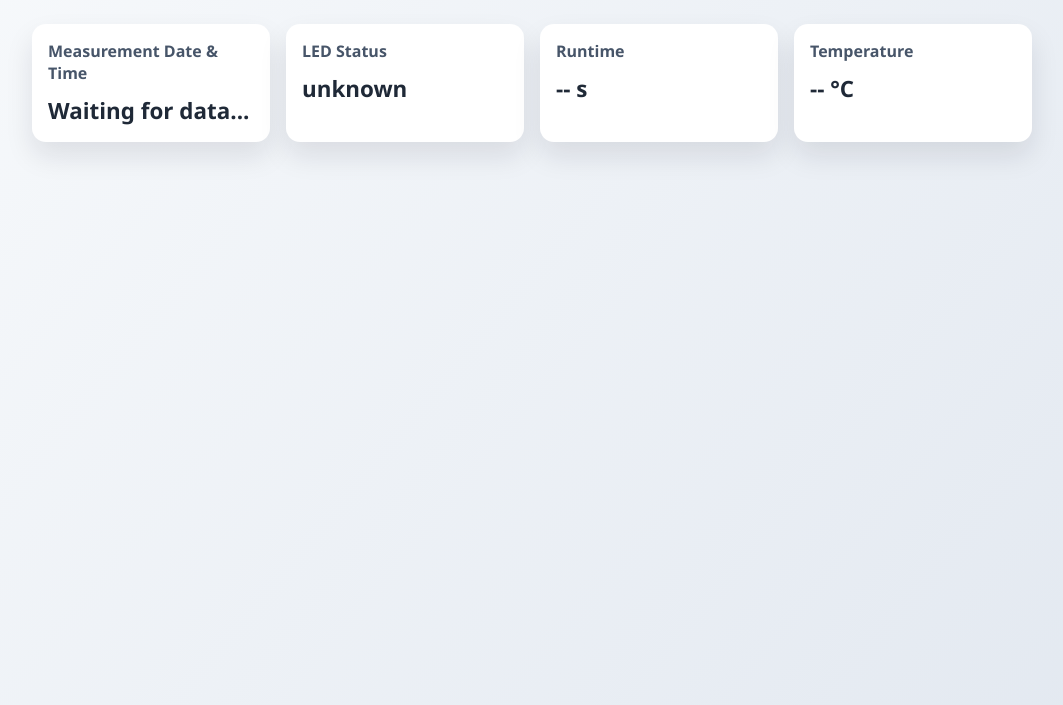
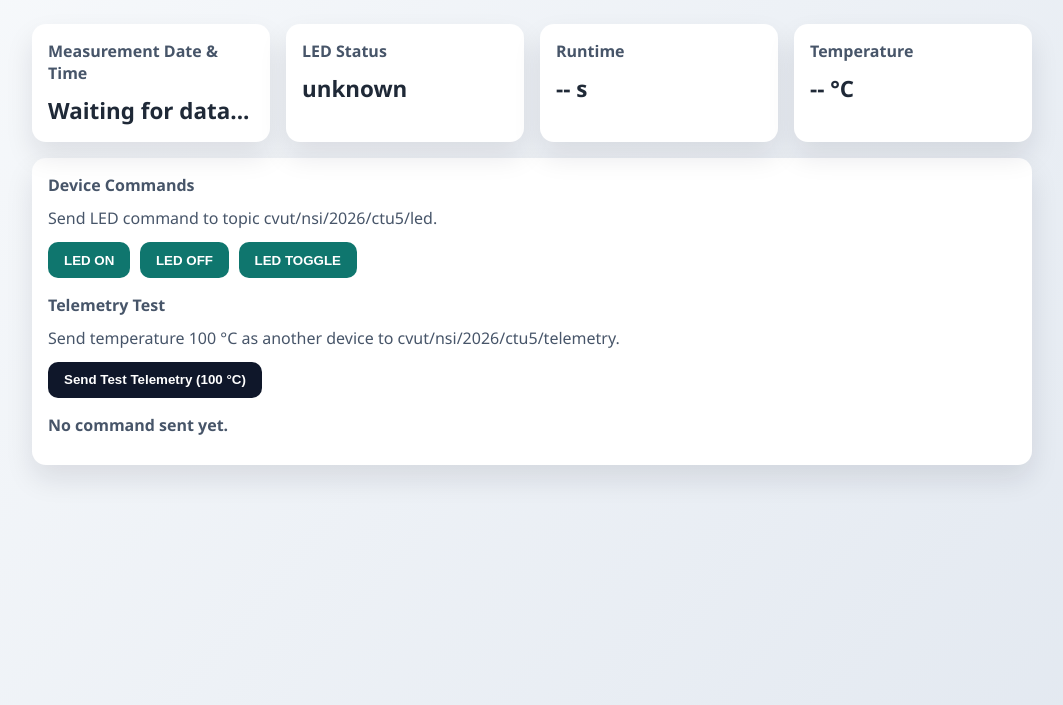
Before and after one commit to Jirka7521/NSI_SecondMiniProject, a Flask app: page / in a window 1280 px wide. Shown: the part 105-810 px from the top of the page, without its empty margins (108-1171 px from the left). Run offline with Flask 3, Linux system fonts and the light colour scheme; parts of the project's set-up code (start-up, migrations or seed data) failed here and were passed over.

Commit message:
Implement LED control and telemetry features in MQTT dashboard

```diff
--- a/Desktop/server.py
+++ b/Desktop/server.py
@@ -20,7 +20,7 @@ from pathlib import Path
 from typing import Any
 
 from dotenv import load_dotenv
-from flask import Flask, jsonify, render_template
+from flask import Flask, jsonify, render_template, request
 from paho.mqtt import client as mqtt_client
 
 
@@ -35,6 +35,23 @@ ENV_FILE_PATH = BASE_DIR / ".env"
 # Load the .env file before reading any environment variables.
 load_dotenv(ENV_FILE_PATH)
 
+
+def get_required_env(name: str) -> str:
+    """Return environment variable value or fail fast with clear message."""
+    value = os.environ.get(name)
+    if value is None or not value.strip():
+        raise RuntimeError(f"Missing required environment variable: {name}")
+    return value.strip()
+
+
+def get_required_int_env(name: str) -> int:
+    """Parse required integer environment variable or fail fast."""
+    raw_value = get_required_env(name)
+    try:
+        return int(raw_value)
+    except ValueError as exc:
+        raise RuntimeError(f"Environment variable {name} must be integer, got: {raw_value}") from exc
+
 # Flask server settings.
 FLASK_HOST = os.environ.get("FLASK_HOST", "127.0.0.1")
 FLASK_PORT = int(os.environ.get("FLASK_PORT", "5000"))
@@ -43,14 +60,15 @@ FLASK_DEBUG = os.environ.get("FLASK_DEBUG", "true").lower() == "true"
 # MQTT connection settings.
 # This project intentionally uses plain MQTT without authentication/TLS,
 # because the requirement is local/simple broker usage only.
-MQTT_BROKER_HOST = os.environ.get("MQTT_BROKER_HOST", "localhost")
-MQTT_BROKER_PORT = int(os.environ.get("MQTT_BROKER_PORT", "1883"))
-MQTT_KEEPALIVE_SECONDS = int(os.environ.get("MQTT_KEEPALIVE_SECONDS", "60"))
-MQTT_TOPIC_FILTER = os.environ.get("MQTT_TOPIC_FILTER")
+MQTT_BROKER_HOST = get_required_env("MQTT_BROKER_HOST")
+MQTT_BROKER_PORT = get_required_int_env("MQTT_BROKER_PORT")
+MQTT_KEEPALIVE_SECONDS = get_required_int_env("MQTT_KEEPALIVE_SECONDS")
+MQTT_TOPIC_FILTER = get_required_env("MQTT_TOPIC_FILTER")
+MQTT_LED_COMMAND_TOPIC = get_required_env("MQTT_LED_COMMAND_TOPIC")
+MQTT_TELEMETRY_TOPIC = get_required_env("MQTT_TELEMETRY_TOPIC")
 
-if MQTT_TOPIC_FILTER is None:
-    print("[Config] WARNING: MQTT_TOPIC_FILTER not set in .env; defaulting to '#' (subscribe all).")
-    MQTT_TOPIC_FILTER = "#"
+# We intentionally identify test telemetry as a separate producer.
+DESKTOP_TEST_DEVICE_ID = os.environ.get("DESKTOP_TEST_DEVICE_ID", "desktop-telemetry-tester")
 
 # Frontend polling interval in milliseconds.
 FRONTEND_REFRESH_MS = int(os.environ.get("FRONTEND_REFRESH_MS", "2000"))
@@ -58,6 +76,10 @@ FRONTEND_REFRESH_MS = int(os.environ.get("FRONTEND_REFRESH_MS", "2000"))
 # API route constants.
 ROUTE_DASHBOARD = "/"
 ROUTE_LATEST = "/api/latest"
+ROUTE_LED_COMMAND = "/api/commands/led"
+ROUTE_TEMPERATURE_TEST = "/api/commands/test-temperature"
+
+ALLOWED_LED_COMMANDS = {"ON", "OFF", "TOGGLE"}
 
 
 # -----------------------------------------------------------------------------
@@ -82,6 +104,7 @@ latest_data: dict[str, Any] = {
 # -----------------------------------------------------------------------------
 
 app = Flask(__name__)
+mqtt_subscriber_client: mqtt_client.Client | None = None
 
 
 def build_measurement_timestamp(value_from_payload: Any) -> str:
@@ -103,7 +126,7 @@ def build_measurement_timestamp(value_from_payload: Any) -> str:
     return datetime.now(tz=timezone.utc).isoformat()
 
 
-def update_latest_data_from_payload(payload_dict: dict[str, Any], raw_payload: str) -> None:
+def update_latest_data_from_payload(payload_dict: dict[str, Any]) -> None:
     """
     Normalize MQTT payload fields into a stable frontend shape.
 
@@ -142,7 +165,7 @@ def update_latest_data_from_payload(payload_dict: dict[str, Any], raw_payload: s
 def on_mqtt_connect(client: mqtt_client.Client, userdata: Any, flags: Any, reason_code: int, properties: Any = None) -> None:
     """Subscribe to MQTT topic filter after successful broker connection."""
     if reason_code == 0:
-        # Subscribe to all broker topics by default ("#") and keep only
+        # Subscribe to configured topic filter and keep only
         # the most recently received message in memory.
         client.subscribe(MQTT_TOPIC_FILTER)
         print(f"[MQTT] Connected. Subscribed to topic filter: {MQTT_TOPIC_FILTER}")
@@ -157,15 +180,15 @@ def on_mqtt_message(client: mqtt_client.Client, userdata: Any, message: mqtt_cli
     try:
         payload_dict = json.loads(raw_payload)
         if isinstance(payload_dict, dict):
-            update_latest_data_from_payload(payload_dict, raw_payload)
+            update_latest_data_from_payload(payload_dict)
         else:
             print("[MQTT] Ignored non-dictionary JSON payload.")
     except json.JSONDecodeError:
         print("[MQTT] Ignored invalid JSON payload.")
 
 
-def build_mqtt_client() -> mqtt_client.Client:
-    """Create, configure, and return MQTT client instance."""
+def build_mqtt_subscriber_client() -> mqtt_client.Client:
+    """Create and configure MQTT client used for telemetry subscription."""
     # Empty client_id lets broker assign/generated handling when supported,
     # which is fine because this dashboard has only one data source/device.
     client = mqtt_client.Client(mqtt_client.CallbackAPIVersion.VERSION2)
@@ -175,17 +198,38 @@ def build_mqtt_client() -> mqtt_client.Client:
     return client
 
 
+def build_mqtt_publisher_client() -> mqtt_client.Client:
+    """Create MQTT client used for one-shot publish requests from dashboard."""
+    return mqtt_client.Client(mqtt_client.CallbackAPIVersion.VERSION2)
+
+
+def publish_mqtt_payload(topic: str, payload: str) -> None:
+    """Publish text payload to topic and raise RuntimeError on failure."""
+    publisher = build_mqtt_publisher_client()
+
+    try:
+        publisher.connect(MQTT_BROKER_HOST, MQTT_BROKER_PORT, MQTT_KEEPALIVE_SECONDS)
+        result_info = publisher.publish(topic, payload)
+        result_info.wait_for_publish(timeout=2.0)
+
+        if result_info.rc != mqtt_client.MQTT_ERR_SUCCESS:
+            raise RuntimeError(f"MQTT publish failed with rc={result_info.rc}")
+    finally:
+        publisher.disconnect()
+
+
 def start_mqtt_background_loop() -> None:
     """
     Connect to broker and keep MQTT network loop running in background thread.
 
     If connection fails, Flask still starts, so frontend remains available.
     """
-    mqtt = build_mqtt_client()
+    global mqtt_subscriber_client
+    mqtt_subscriber_client = build_mqtt_subscriber_client()
 
     try:
-        mqtt.connect(MQTT_BROKER_HOST, MQTT_BROKER_PORT, MQTT_KEEPALIVE_SECONDS)
-        mqtt.loop_start()
+        mqtt_subscriber_client.connect(MQTT_BROKER_HOST, MQTT_BROKER_PORT, MQTT_KEEPALIVE_SECONDS)
+        mqtt_subscriber_client.loop_start()
         print(f"[MQTT] Trying broker {MQTT_BROKER_HOST}:{MQTT_BROKER_PORT}")
     except Exception as exc:  # noqa: BLE001
         print(f"[MQTT] Could not connect: {exc}")
@@ -201,6 +245,8 @@ def dashboard() -> str:
     return render_template(
         "index.html",
         api_latest_path=ROUTE_LATEST,
+        api_led_command_path=ROUTE_LED_COMMAND,
+        api_temperature_test_path=ROUTE_TEMPERATURE_TEST,
         frontend_refresh_ms=FRONTEND_REFRESH_MS,
     )
 
@@ -214,6 +260,53 @@ def get_latest_data() -> Any:
     return jsonify(snapshot)
 
 
+@app.post(ROUTE_LED_COMMAND)
+def send_led_command() -> Any:
+    """Send ON/OFF/TOGGLE command to LED MQTT topic."""
+    payload = request.get_json(silent=True) or {}
+    command = str(payload.get("command", "")).strip().upper()
+
+    if command not in ALLOWED_LED_COMMANDS:
+        return jsonify(
+            {
+                "status": "error",
+                "message": f"Unsupported LED command. Allowed: {sorted(ALLOWED_LED_COMMANDS)}",
+            }
+        ), 400
+
+    try:
+        publish_mqtt_payload(MQTT_LED_COMMAND_TOPIC, command)
+    except Exception as exc:  # noqa: BLE001
+        return jsonify({"status": "error", "message": f"Publish failed: {exc}"}), 502
+
+    return jsonify({"status": "sent", "topic": MQTT_LED_COMMAND_TOPIC, "command": command})
+
+
+@app.post(ROUTE_TEMPERATURE_TEST)
+def send_temperature_test() -> Any:
+    """Publish simulated telemetry from desktop test device with 100 C value."""
+    telemetry_payload = {
+        "date": datetime.now(tz=timezone.utc).isoformat(),
+        "runtime": 0,
+        "ledstatus": "unknown",
+        "temperature": 100,
+        "device": DESKTOP_TEST_DEVICE_ID,
+    }
+
+    try:
+        publish_mqtt_payload(MQTT_TELEMETRY_TOPIC, json.dumps(telemetry_payload))
+    except Exception as exc:  # noqa: BLE001
+        return jsonify({"status": "error", "message": f"Publish failed: {exc}"}), 502
+
+    return jsonify(
+        {
+            "status": "sent",
+            "topic": MQTT_TELEMETRY_TOPIC,
+            "payload": telemetry_payload,
+        }
+    )
+
+
 if __name__ == "__main__":
     # Start MQTT before Flask so data can begin flowing immediately.
     start_mqtt_background_loop()
--- a/Desktop/static/dashboard.js
+++ b/Desktop/static/dashboard.js
@@ -9,8 +9,15 @@ const measurementDateTimeElement = document.getElementById("measurement-datetime
 const ledStatusElement = document.getElementById("led-status");
 const runtimeElement = document.getElementById("runtime");
 const temperatureElement = document.getElementById("temperature");
+const ledOnButton = document.getElementById("led-on");
+const ledOffButton = document.getElementById("led-off");
+const ledToggleButton = document.getElementById("led-toggle");
+const sendTemperatureTestButton = document.getElementById("send-temperature-test");
+const commandStatusElement = document.getElementById("command-status");
 
 const apiPath = dashboardElement.dataset.apiPath;
+const ledCommandPath = dashboardElement.dataset.ledCommandPath;
+const temperatureTestPath = dashboardElement.dataset.temperatureTestPath;
 const refreshMs = Number(dashboardElement.dataset.refreshMs || "2000");
 
 // -----------------------------------------------------------------------------
@@ -54,6 +61,54 @@ function renderData(data) {
     temperatureElement.textContent = formatTemperature(data.temperature);
 }
 
+function setCommandStatus(message, isError = false) {
+    if (!commandStatusElement) {
+        return;
+    }
+
+    commandStatusElement.textContent = message;
+    commandStatusElement.classList.toggle("error", isError);
+}
+
+async function postJson(path, body) {
+    const response = await fetch(path, {
+        method: "POST",
+        headers: {
+            "Content-Type": "application/json",
+        },
+        body: JSON.stringify(body || {}),
+    });
+
+    const responseData = await response.json();
+    if (!response.ok) {
+        throw new Error(responseData.message || `Request failed: ${response.status}`);
+    }
+
+    return responseData;
+}
+
+async function sendLedCommand(command) {
+    try {
+        const result = await postJson(ledCommandPath, { command });
+        setCommandStatus(`LED command sent: ${result.command}`);
+    } catch (error) {
+        setCommandStatus(`LED command failed: ${error.message}`, true);
+        console.error(error);
+    }
+}
+
+async function sendTemperatureTest() {
+    try {
+        const result = await postJson(temperatureTestPath, {});
+        setCommandStatus(
+            `Test telemetry sent: ${result.payload.temperature} °C from ${result.payload.device}`
+        );
+    } catch (error) {
+        setCommandStatus(`Telemetry test failed: ${error.message}`, true);
+        console.error(error);
+    }
+}
+
 async function loadLatestData() {
     try {
         const response = await fetch(apiPath, { cache: "no-store" });
@@ -70,6 +125,22 @@ async function loadLatestData() {
     }
 }
 
+if (ledOnButton) {
+    ledOnButton.addEventListener("click", () => sendLedCommand("ON"));
+}
+
+if (ledOffButton) {
+    ledOffButton.addEventListener("click", () => sendLedCommand("OFF"));
+}
+
+if (ledToggleButton) {
+    ledToggleButton.addEventListener("click", () => sendLedCommand("TOGGLE"));
+}
+
+if (sendTemperatureTestButton) {
+    sendTemperatureTestButton.addEventListener("click", sendTemperatureTest);
+}
+
 // First fetch immediately, then continue polling in fixed intervals.
 loadLatestData();
 window.setInterval(loadLatestData, refreshMs);
--- a/Desktop/static/styles.css
+++ b/Desktop/static/styles.css
@@ -58,6 +58,50 @@ body {
     color: var(--text-muted);
 }
 
+.controls {
+    margin-top: 1rem;
+}
+
+.controls p {
+    margin: 0 0 0.8rem;
+    color: var(--text-muted);
+}
+
+.button-row {
+    display: flex;
+    flex-wrap: wrap;
+    gap: 0.6rem;
+    margin-bottom: 1rem;
+}
+
+.action-button {
+    border: none;
+    border-radius: 10px;
+    padding: 0.65rem 1rem;
+    background: var(--accent);
+    color: #ffffff;
+    font-weight: 600;
+    cursor: pointer;
+}
+
+.action-button:hover {
+    opacity: 0.92;
+}
+
+.action-button-secondary {
+    background: #0f172a;
+}
+
+.command-status {
+    margin: 0;
+    font-weight: 600;
+    color: #0f172a;
+}
+
+.command-status.error {
+    color: #b91c1c;
+}
+
 .value {
     margin: 0;
     font-size: 1.4rem;
--- a/Desktop/templates/index.html
+++ b/Desktop/templates/index.html
@@ -20,6 +20,8 @@
             id="dashboard"
             class="grid"
             data-api-path="{{ api_latest_path }}"
+            data-led-command-path="{{ api_led_command_path }}"
+            data-temperature-test-path="{{ api_temperature_test_path }}"
             data-refresh-ms="{{ frontend_refresh_ms }}"
         >
             <article class="card">
@@ -42,6 +44,26 @@
                 <p id="temperature" class="value">-- °C</p>
             </article>
         </section>
+
+        <section class="card controls">
+            <h2>Device Commands</h2>
+            <p>Send LED command to topic cvut/nsi/2026/ctu5/led.</p>
+            <div class="button-row">
+                <button id="led-on" class="action-button">LED ON</button>
+                <button id="led-off" class="action-button">LED OFF</button>
+                <button id="led-toggle" class="action-button">LED TOGGLE</button>
+            </div>
+
+            <h2>Telemetry Test</h2>
+            <p>Send temperature 100 °C as another device to cvut/nsi/2026/ctu5/telemetry.</p>
+            <div class="button-row">
+                <button id="send-temperature-test" class="action-button action-button-secondary">
+                    Send Test Telemetry (100 °C)
+                </button>
+            </div>
+
+            <p id="command-status" class="command-status">No command sent yet.</p>
+        </section>
     </main>
 
     <script src="{{ url_for('static', filename='dashboard.js') }}"></script>
```
Also changed, not shown: 2 other files.
